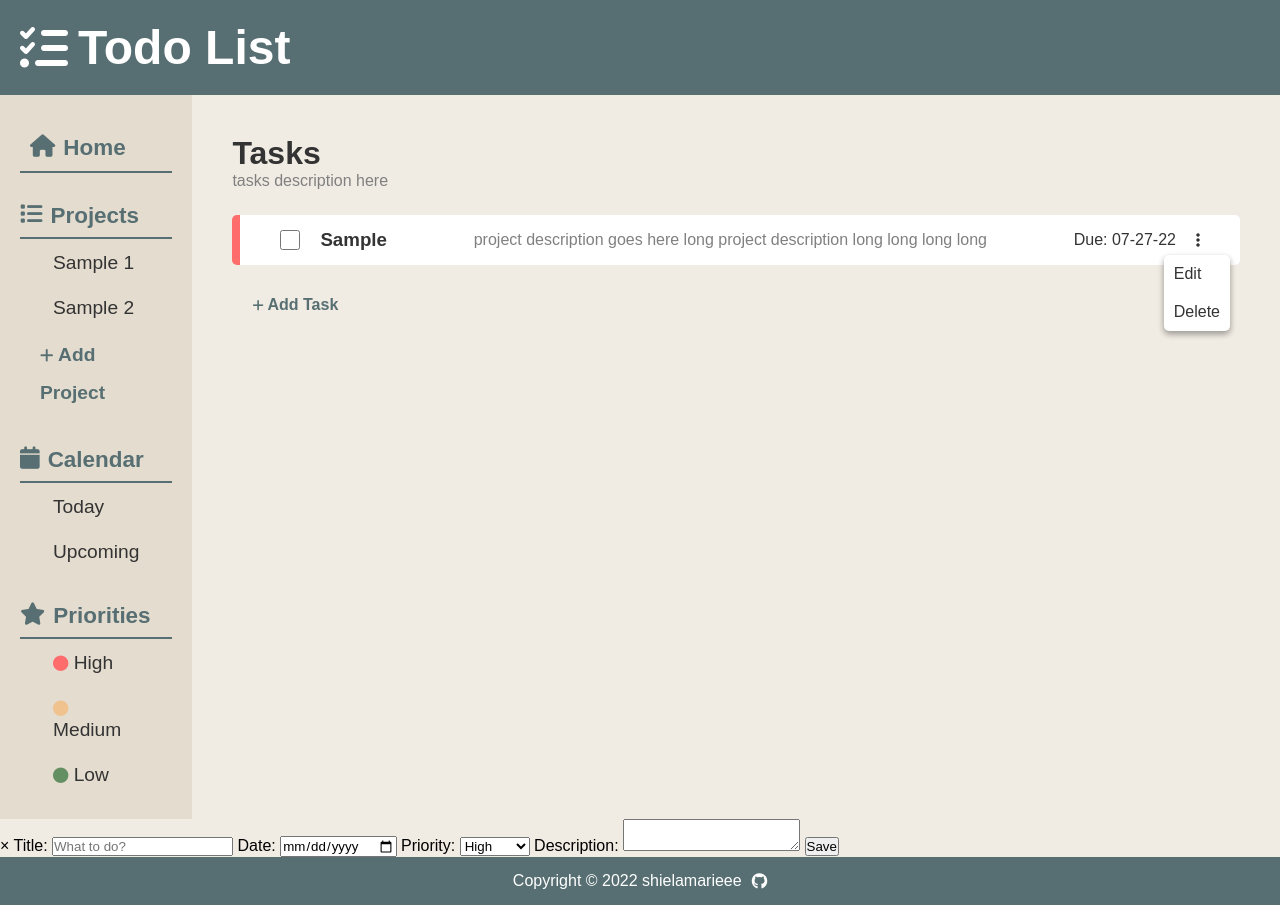
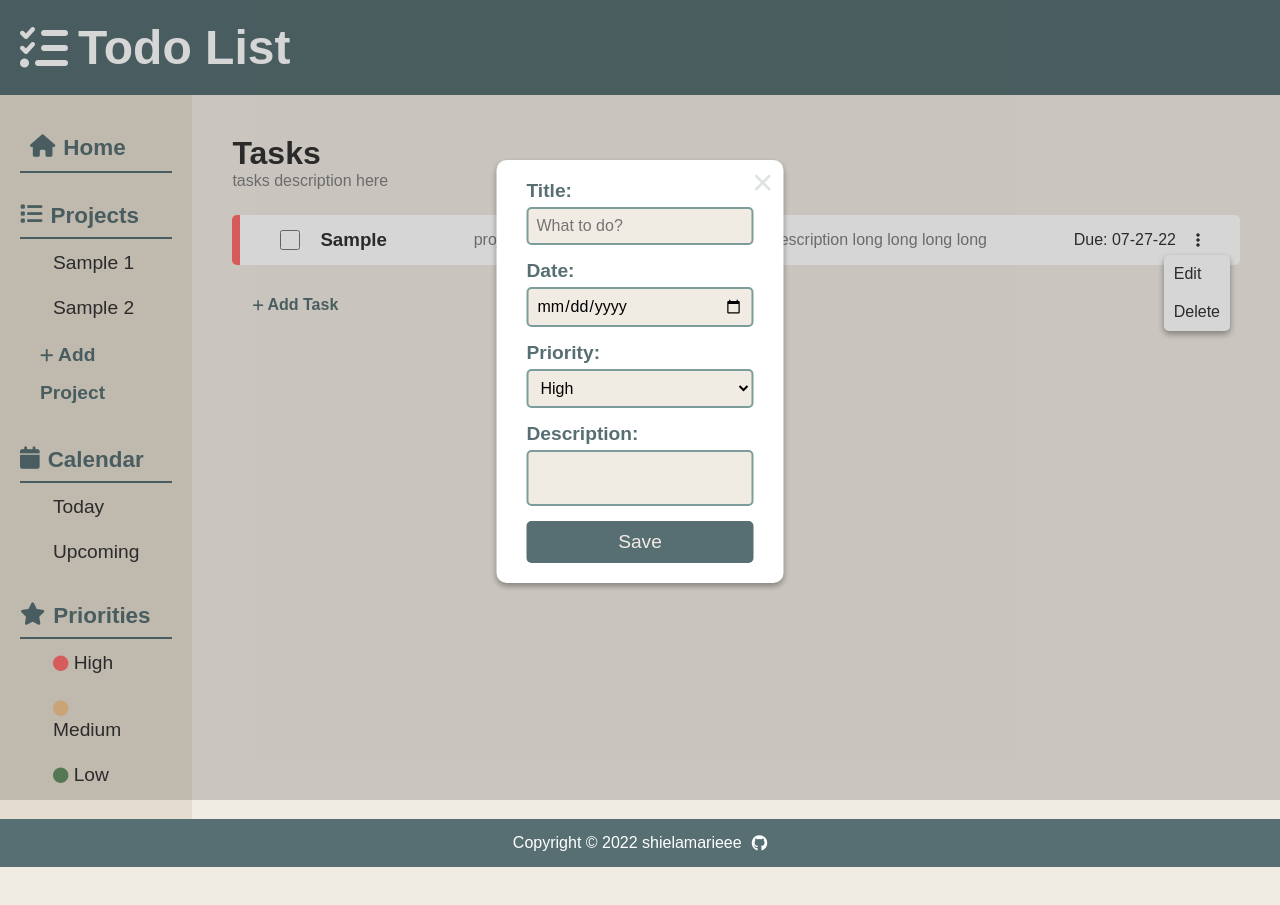
Before and after one commit to shielamarieee/todo-list, a website built with webpack: page dist/index.html in a window 1280 px wide. After the commit the page ends 867 px from the top, so only its background shows below. Built offline with Linux system fonts and the light colour scheme.

Commit message:
Add styling on modal

```diff
--- a/src/style.css
+++ b/src/style.css
@@ -180,7 +180,88 @@ input[type="checkbox"] {
   background-color: #f1f1f1;
 }
 
+/* --Modal-- */
+.modal {
+  position: fixed;
+  left: 0;
+  top: 0;
+  overflow-y: auto;
+  overflow: hidden;
+  background-color: rgba(0, 0, 0, 0.16);
+  width: 100vw;
+  height: 100vh;
+  /* opacity: 0;
+  pointer-events: none; */
+}
 
+/* added on the options menu and modal to be visible */
+.active {
+  opacity: 1;
+  pointer-events: all;
+}
+
+.add-project-form {
+  display: flex;
+  flex-direction: column;
+  padding: 20px 30px;
+  background-color: white;
+  min-width: 20vw;
+  min-height: 40vh;
+  position: absolute;
+  left: 50%;
+  top: 20%;
+  border-radius: 10px;
+  box-shadow: rgba(0, 0, 0, 0.16) 0px 3px 6px, rgba(0, 0, 0, 0.23) 0px 3px 6px;
+  transform: translate(-50%);
+  -webkit-transform: translate(-50%);
+    -moz-transform: translate(-50%);
+    -ms-transform: translate(-50%);
+    -o-transform: translate(-50%);
+}
+
+label {
+  color: var(--header-color);
+  font-weight: 600;
+  font-size: 1.2rem;
+  margin-bottom: 5px;
+}
+
+input[type="text"], input[type="date"], select, textarea {
+  padding: 8px;
+  border-radius: 5px;
+  border: 2px solid #7d9d9c;
+  background-color: var(--bg-color);
+  font-size: 1rem;
+  margin-bottom: 15px;
+}
+
+textarea {
+  resize: none;
+}
+
+#saveBtn {
+  background-color: var(--header-color);
+  color: var(--bg-color);
+  border: none;
+  border-radius: 5px;
+  padding: 10px;
+  font-size: 1.2rem;
+  cursor: pointer;
+}
+
+.modal-close-btn {
+  position: absolute;
+  color: var(--header-color);
+  font-size: 2.3rem;
+  right: 10px;
+  top: 2px;
+  opacity: 0.2;
+  cursor: pointer;
+}
+
+.modal-close-btn:hover {
+  opacity: 1;
+}
 
 
 /* --Footer-- */
```
Also changed, not shown: dist/main.js.
